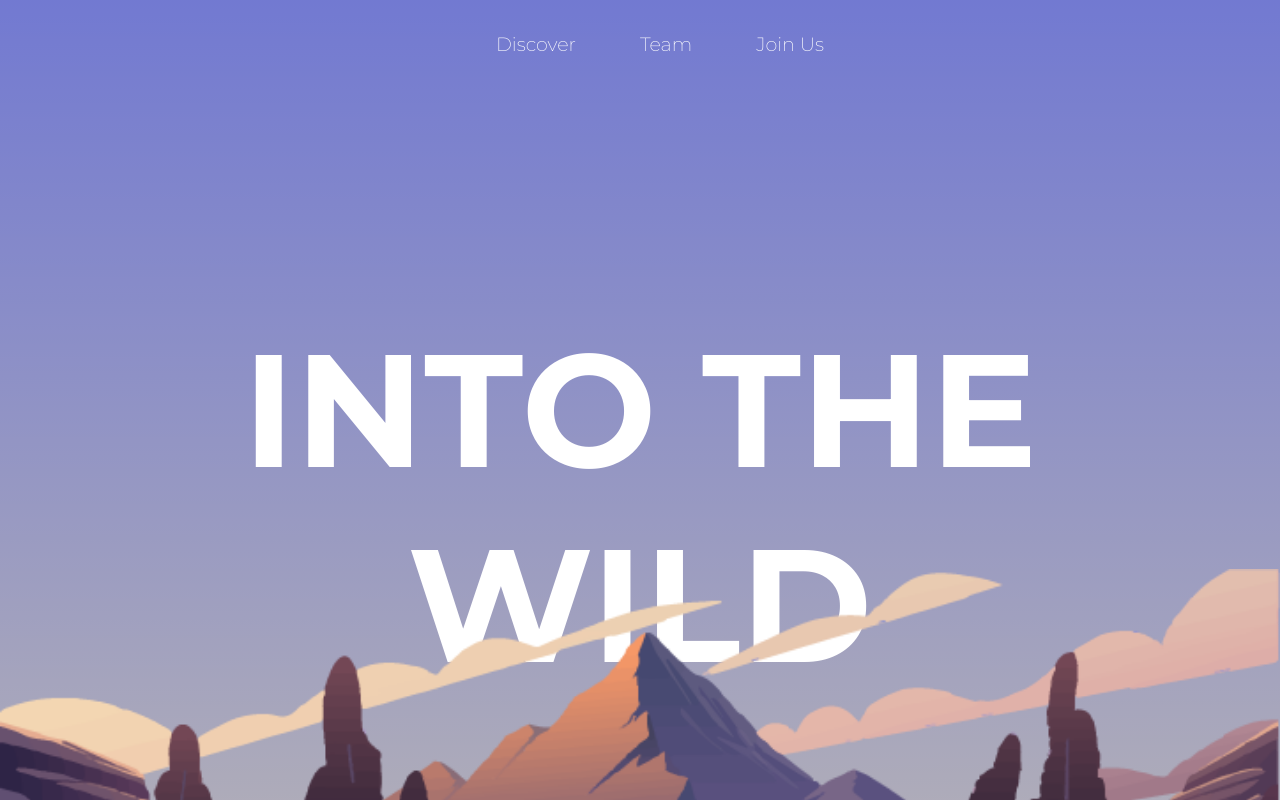
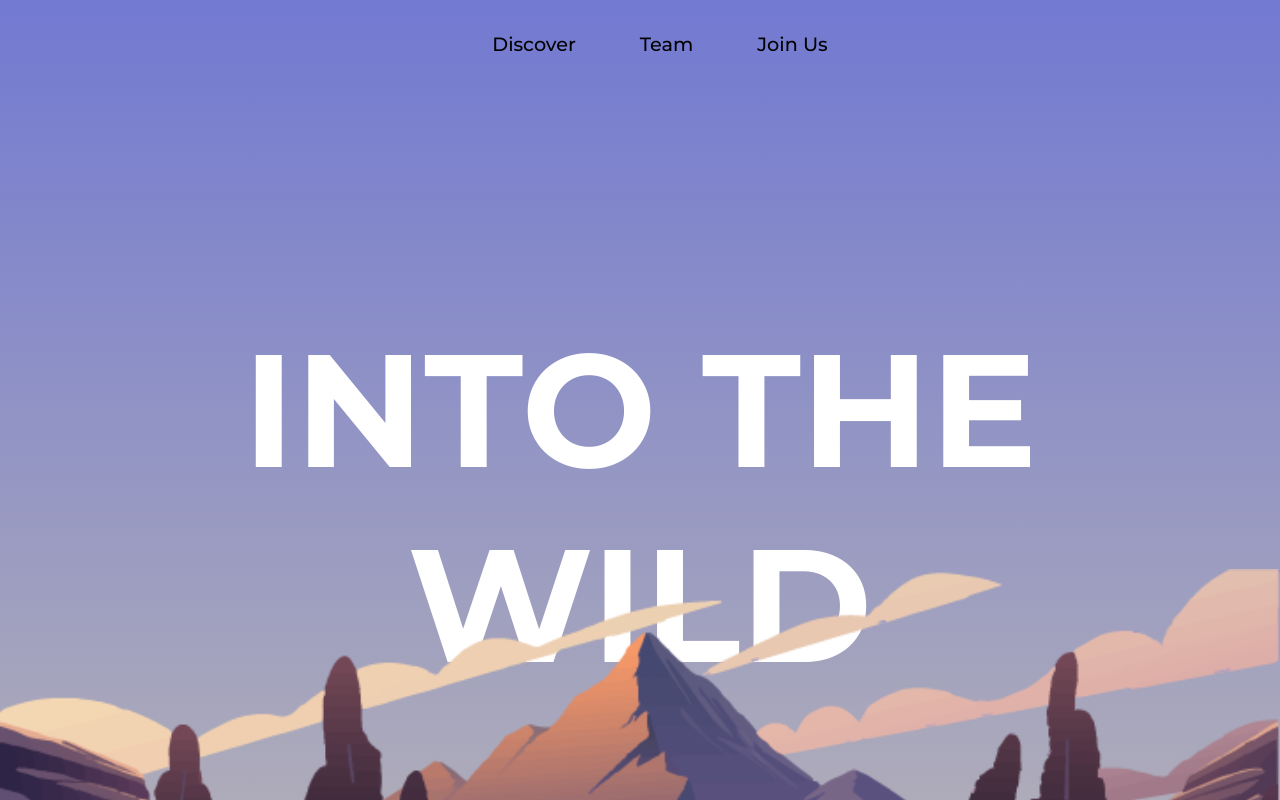
Before and after one commit to NikhitaBarat/into-the-wild, a React (Create React App) app in the folder client/: page / in a window 1280 px wide. Shown: the top 800 px of the page. Built offline with nearby package versions, Linux system fonts and the light colour scheme.

Commit message:
header component updated

```diff
--- a/client/src/App.tsx
+++ b/client/src/App.tsx
@@ -1,6 +1,6 @@
 import React from "react";
 import "./App.css";
-import { Dashboard, Home, PlantProfile, Tribeprofile } from "./pages";
+import { Dashboard, Home, PlantDash, PlantProfile, Tribeprofile } from "./pages";
 import { Routes, Route } from "react-router-dom";
 import { Header } from "./components";
 function App() {
@@ -9,8 +9,11 @@ function App() {
       <Header />
       <Routes>
         <Route index element={<Home />} />
-        <Route path="dashboard" element={<Dashboard />} />
-        <Route path="plantprofile" element={<PlantProfile />} />
+        <Route path="discover" element={<Dashboard />} />
+        <Route path="plant">
+          <Route index element={<PlantDash />} />
+          <Route path=":plantId" element={<PlantProfile />} />
+        </Route>
         <Route path="tribeprofile" element={<Tribeprofile />} />
       </Routes>
     </div>
--- a/client/src/assets/index.ts
+++ b/client/src/assets/index.ts
@@ -1,2 +1,3 @@
 export { default as MOUNTAIN } from './mnt.png';
 export { default as TRAVELLER } from './travel.png';
+export { default as VOLCA } from './volca.png';
--- a/client/src/components/header/header.styles.css
+++ b/client/src/components/header/header.styles.css
@@ -9,7 +9,8 @@ header {
 }
 
 .header-content a {
-    color: white;
+    color: black;
+    font-weight: 500;
     text-decoration: none;
 }
 
--- a/client/src/pages/index.ts
+++ b/client/src/pages/index.ts
@@ -2,3 +2,4 @@ export { default as Home } from './home/home.pages';
 export { default as Dashboard } from './dashboard/dashboard.pages';
 export { default as Tribeprofile } from './tribeprofile/tribeprofile.pages';
 export { default as PlantProfile } from './plantprofile/plantprofile.pages';
+export { default as PlantDash } from './plantdash/plantdash.pages';
```
Also changed, not shown: 1 other file (tests, documents, lock files or other folders).
